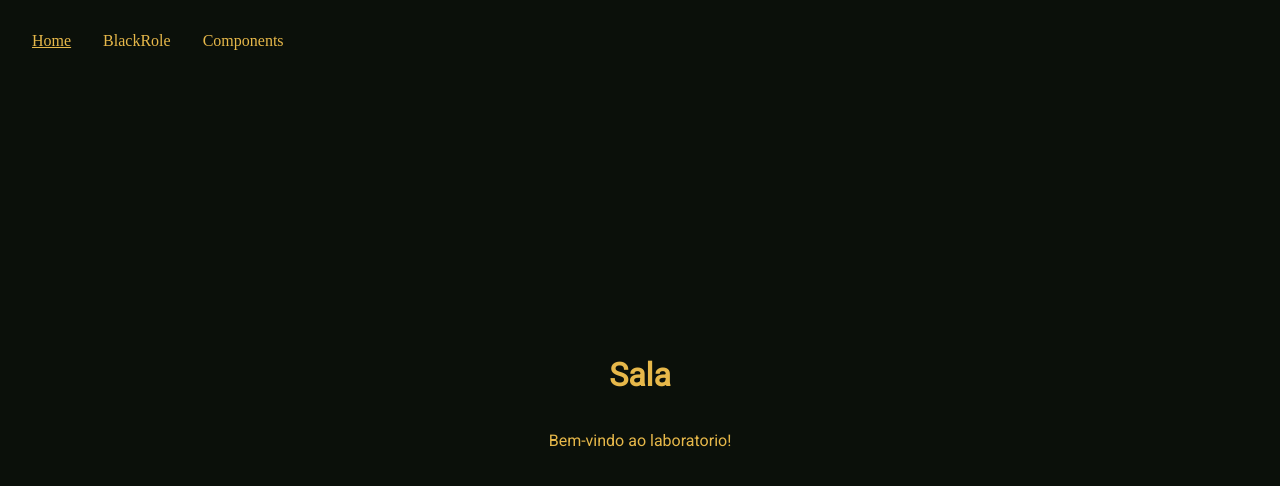
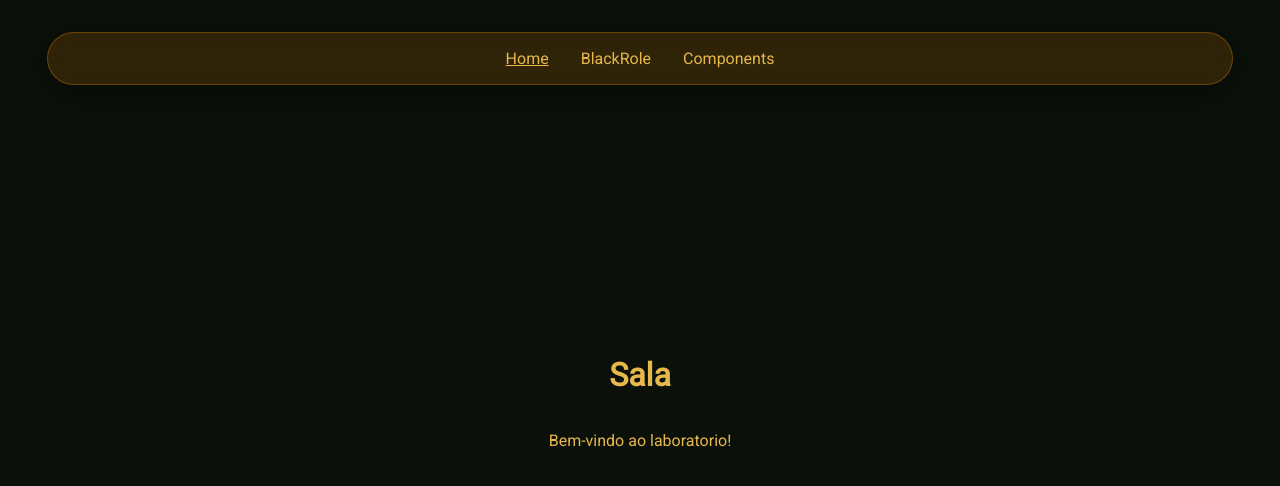
Before and after one commit to VDias88/Testes-React, a React (Vite) app: page / in a window 1280 px wide. Shown: the top 486 px of the page. Built offline with nearby package versions, Linux system fonts and the light colour scheme.

Commit message:
ajustando componente menu bar

```diff
--- a/src/App.tsx
+++ b/src/App.tsx
@@ -12,7 +12,6 @@ import '@fontsource/roboto/400-italic.css';
 export default function App() {
   return (
     <>
-      <Menu />
       <Routes>
         <Route path="/" element={<Home />} />
         <Route path="/blackHole" element={<BlackHole />} />
--- /dev/null
+++ b/src/components/Menu/index.css
@@ -0,0 +1,24 @@
+.menu
+ {
+  position: fixed;
+  top: 0;
+  margin-top: 2rem;
+  z-index: 10;
+  display: flex;
+  align-items: center;
+  justify-content: center;
+  width: 90%;
+  padding: 1rem;
+  background: rgb(255 145 0 / 15%);
+  border: 1px solid rgb(255 145 0 / 30%);
+  border-radius: 30px;
+  box-shadow: 0 8px 32px 0 rgb(0 0 0 / 37%);
+  backdrop-filter: blur(10px);
+}
+
+.container
+ {
+  display: flex;
+  align-items: center;
+  justify-content: center;
+}
--- a/src/components/Menu/index.tsx
+++ b/src/components/Menu/index.tsx
@@ -1,27 +1,22 @@
 import React from 'react';
 import { Link, useLocation } from 'react-router-dom';
+import './index.css';
 
 export default function Menu() {
   const location = useLocation();
 
-  const linkStyle = (path: string) => ({
-    marginRight: '2rem',
+  const linkStyle = (path: string): React.CSSProperties => ({
+    margin: '0 1rem',
     textDecoration: location.pathname === path ? 'underline' : 'none',
     color: '#e7b84a',
     fontWeight: 500,
+    textAlign: 'center',
+    position: 'relative',
+    zIndex: 1,
   });
 
   return (
-    <nav
-      style={{
-        padding: '2rem',
-        backgroundColor: location.pathname === '/blackHole' ? 'rgba(11, 16, 10, 0)' : '#0b100a',
-        position: 'fixed',
-
-        width: '100%',
-        top: 0,
-        zIndex: 10,
-      }}>
+    <nav className="menu">
       <Link to="/" style={linkStyle('/')}>
         Home
       </Link>
--- a/src/routes/BlackHole/index.tsx
+++ b/src/routes/BlackHole/index.tsx
@@ -4,6 +4,7 @@ import React, { useMemo, useRef, Suspense } from 'react';
 import { Canvas, useFrame } from '@react-three/fiber';
 import { OrbitControls, Html, useProgress } from '@react-three/drei';
 import { EffectComposer, Bloom } from '@react-three/postprocessing';
+import Menu from '@components/Menu';
 
 const GOLD = new THREE.Color('#e7b84a');
 const BG = '#000000';
@@ -200,6 +201,8 @@ export const BlackHole = () => {
   const [ready, setReady] = React.useState(false);
 
   return (
+    <div className="container">
+      <Menu />
       <div className="black-hole-container">
         {!ready && <BootLoaderOverlay />}
         <Canvas
@@ -218,5 +221,6 @@ export const BlackHole = () => {
           </EffectComposer>
         </Canvas>
       </div>
+    </div>
   );
 };
--- a/src/routes/Componentes/index.tsx
+++ b/src/routes/Componentes/index.tsx
@@ -1,11 +1,15 @@
 import React from 'react';
 import './styles.css';
+import Menu from '@components/Menu';
 
 export default function Componentes() {
   return (
     <div className="container">
-      <h1>Página de Components</h1>
-      <p>Aqui temos alguns testes de componentes</p>
+      <Menu />
+      <div className="container">
+        <h1>Página de Components</h1>
+        <p>Aqui temos alguns testes de componentes</p>
+      </div>
     </div>
   );
 }
--- a/src/routes/Componentes/styles.css
+++ b/src/routes/Componentes/styles.css
@@ -4,9 +4,9 @@
   flex-direction: column;
   align-items: center;
   justify-content: center;
+  width: 100%;
   min-height: 100vh;
   background-color: #0b100a;
+  color: #e7b84a;
   font-family: Roboto, sans-serif;
-  color: #e7b84a;
-  overflow: hidden;
 }
--- a/src/routes/Home/Home.css
+++ b/src/routes/Home/Home.css
@@ -4,8 +4,9 @@
   flex-direction: column;
   align-items: center;
   justify-content: center;
+  width: 100%;
   min-height: 100vh;
-  font-family: Roboto, sans-serif;
   background-color: #0b100a;
   color: #e7b84a;
+  font-family: Roboto, sans-serif;
 }
--- a/src/routes/Home/index.tsx
+++ b/src/routes/Home/index.tsx
@@ -1,10 +1,14 @@
 import React from 'react';
 import './Home.css';
+import Menu from '@components/Menu';
 export default function Home() {
   return (
-    <div className="main-container">
-      <h1>Sala</h1>
-      <p>Bem-vindo ao laboratorio!</p>
+    <div className="container">
+      <Menu />
+      <div className="main-container">
+        <h1>Sala</h1>
+        <p>Bem-vindo ao laboratorio!</p>
+      </div>
     </div>
   );
 }
```
Lines whose indentation alone changed are shown as unchanged.
